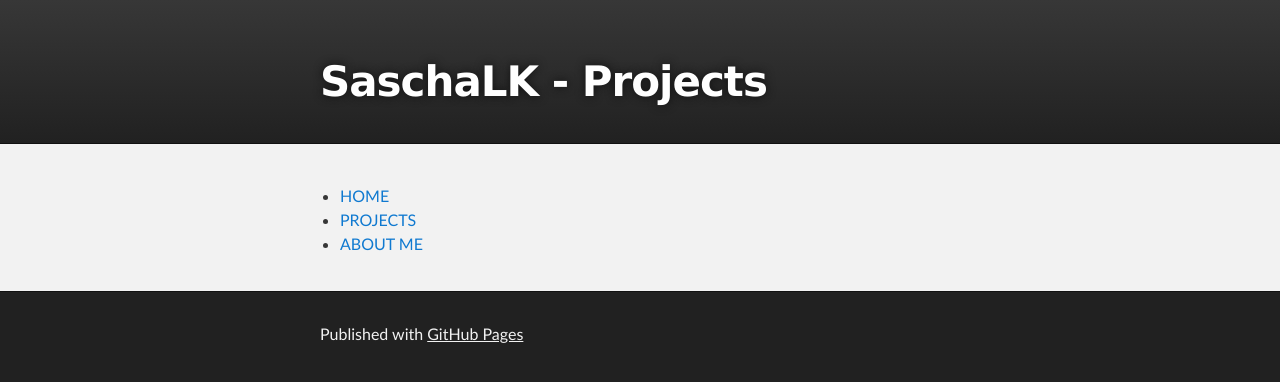
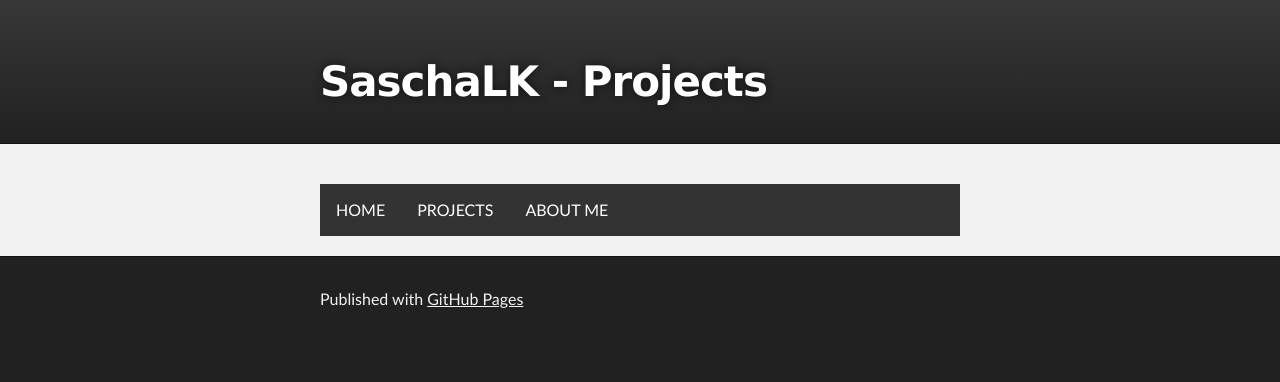
Before and after one commit to SaschaLK/SaschaLK.github.io, a Jekyll site: the page built from index.md, in a window 1280 px wide. Shown: the top 382 px of the page. Built offline with Jekyll 4.4.1, drawn with Linux system fonts in a browser that asks for light colours; our own code applies the rules of GitHub Pages for plain Markdown files; the repository's description, which GitHub fills in, is left out.

Commit message:
test for navbar

```diff
--- /dev/null
+++ b/css/slprojectsDefault.css
@@ -0,0 +1,19 @@
+ul{
+    list-style-type: none;
+    margin: 0;
+    padding: 0;
+    overflow: hidden;
+    background-color: #333;
+}
+
+li{
+    float: left;
+}
+
+li a{
+    display: block;
+    color: white;
+    text-align: center;
+    padding: 14px 16px;
+    text-decoration: none;
+}
--- a/index.md
+++ b/index.md
@@ -1,15 +1,15 @@
 <html>
    <head>
-
+       <link rel="stylesheet" type="text/css" href="css/slprojectsDefault.css">
    </head>
 
    <body>
-       <ul>
+      <header>
+         <ul id="header">
            <li><a href="index.md">HOME</a></li>
            <li><a href="projects.md">PROJECTS</a></li>
            <li><a href="aboutMe.md">ABOUT ME</a></li>
-       </ul>
-
+         </ul>
+      </header>
    </body>
-
 </html>
```
Also changed, not shown: oldReference/another-page.md (renamed from another-page.md), oldReference/backupIndex.md (renamed from backupIndex.md), oldReference/thumbnail.png (renamed from thumbnail.png).
